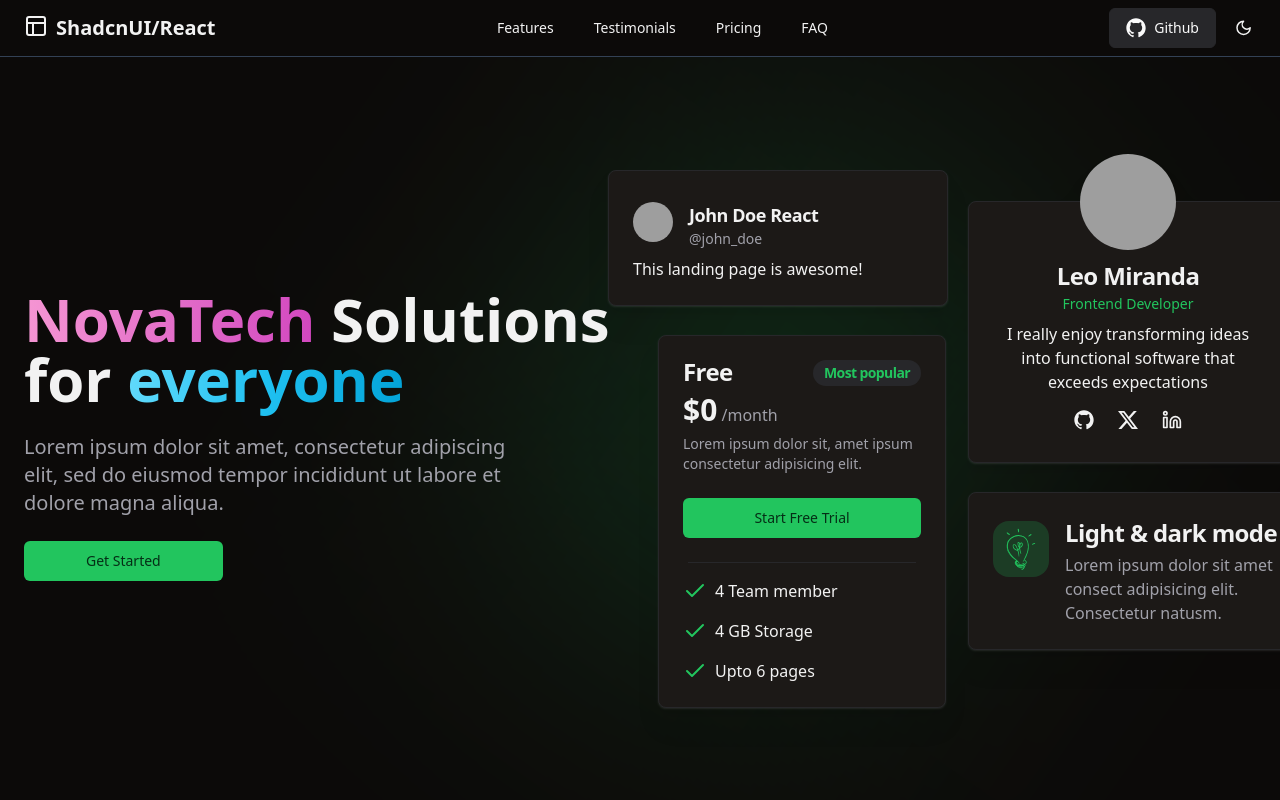
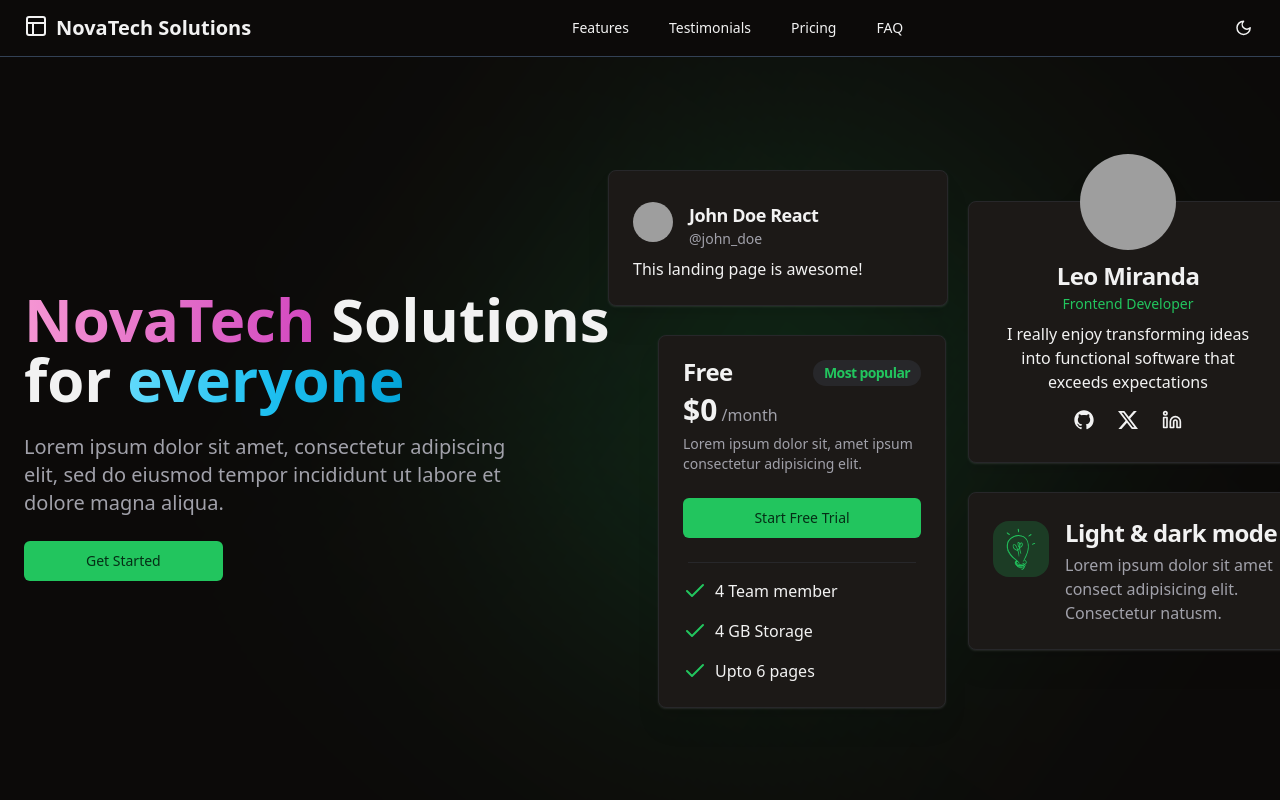
Before and after one commit to elaa-brahmi/business-website, a React (Vite) app: page / in a window 1280 px wide. Shown: the top 800 px of the page. Built offline with nearby package versions, Linux system fonts and the light colour scheme; grey boxes are pictures that could not be loaded.

Commit message:
remove unused buttons

```diff
--- a/src/components/Navbar.tsx
+++ b/src/components/Navbar.tsx
@@ -12,7 +12,6 @@ import {
   SheetTrigger,
 } from "@/components/ui/sheet";
 
-import { GitHubLogoIcon } from "@radix-ui/react-icons";
 import { buttonVariants } from "./ui/button";
 import { Menu } from "lucide-react";
 import { ModeToggle } from "./mode-toggle";
@@ -55,7 +54,7 @@ export const Navbar = () => {
               className="ml-2 font-bold text-xl flex"
             >
               <LogoIcon />
-              ShadcnUI/React
+              NovaTech Solutions
             </a>
           </NavigationMenuItem>
 
@@ -94,17 +93,7 @@ export const Navbar = () => {
                       {label}
                     </a>
                   ))}
-                  <a
-                    rel="noreferrer noopener"
-                    href="https://github.com/leoMirandaa/shadcn-landing-page.git"
-                    target="_blank"
-                    className={`w-[110px] border ${buttonVariants({
-                      variant: "secondary",
-                    })}`}
-                  >
-                    <GitHubLogoIcon className="mr-2 w-5 h-5" />
-                    Github
-                  </a>
+
                 </nav>
               </SheetContent>
             </Sheet>
@@ -127,15 +116,7 @@ export const Navbar = () => {
           </nav>
 
           <div className="hidden md:flex gap-2">
-            <a
-              rel="noreferrer noopener"
-              href="https://github.com/leoMirandaa/shadcn-landing-page.git"
-              target="_blank"
-              className={`border ${buttonVariants({ variant: "secondary" })}`}
-            >
-              <GitHubLogoIcon className="mr-2 w-5 h-5" />
-              Github
-            </a>
+
 
             <ModeToggle />
           </div>
```
